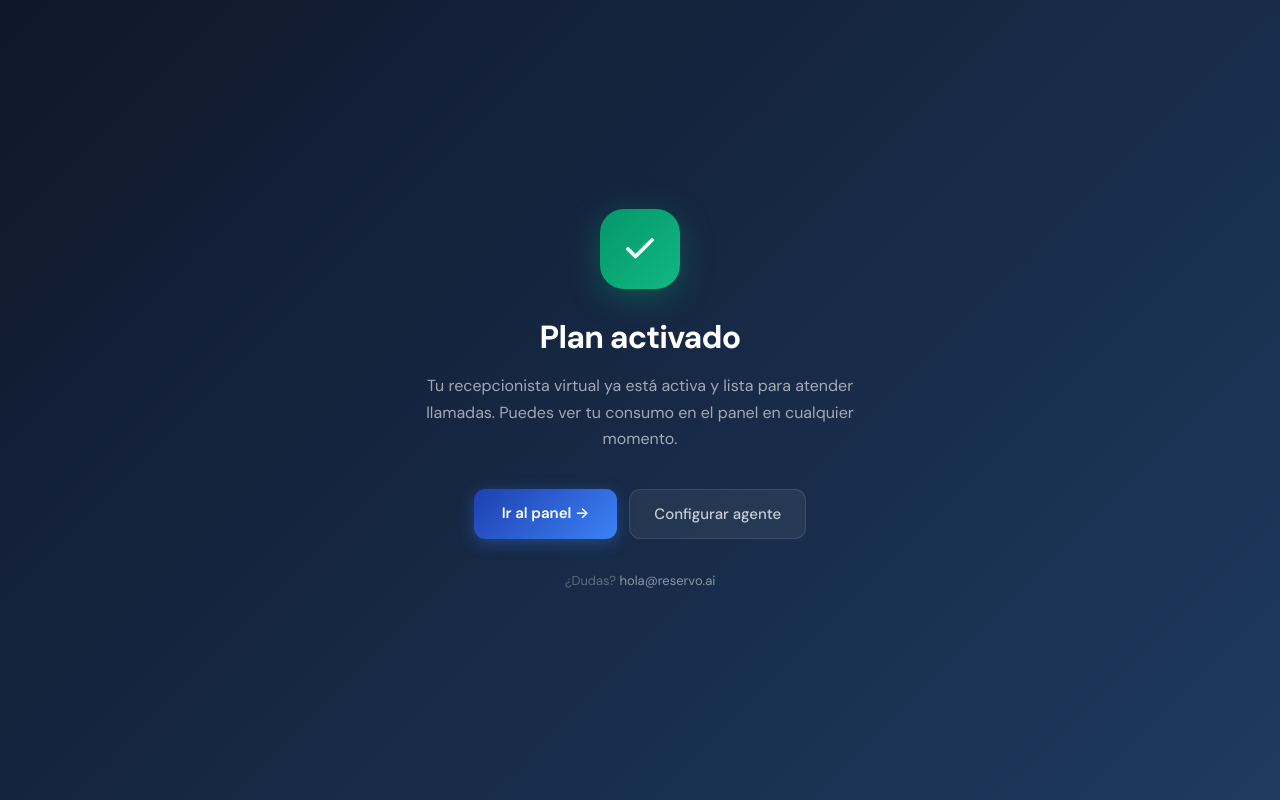
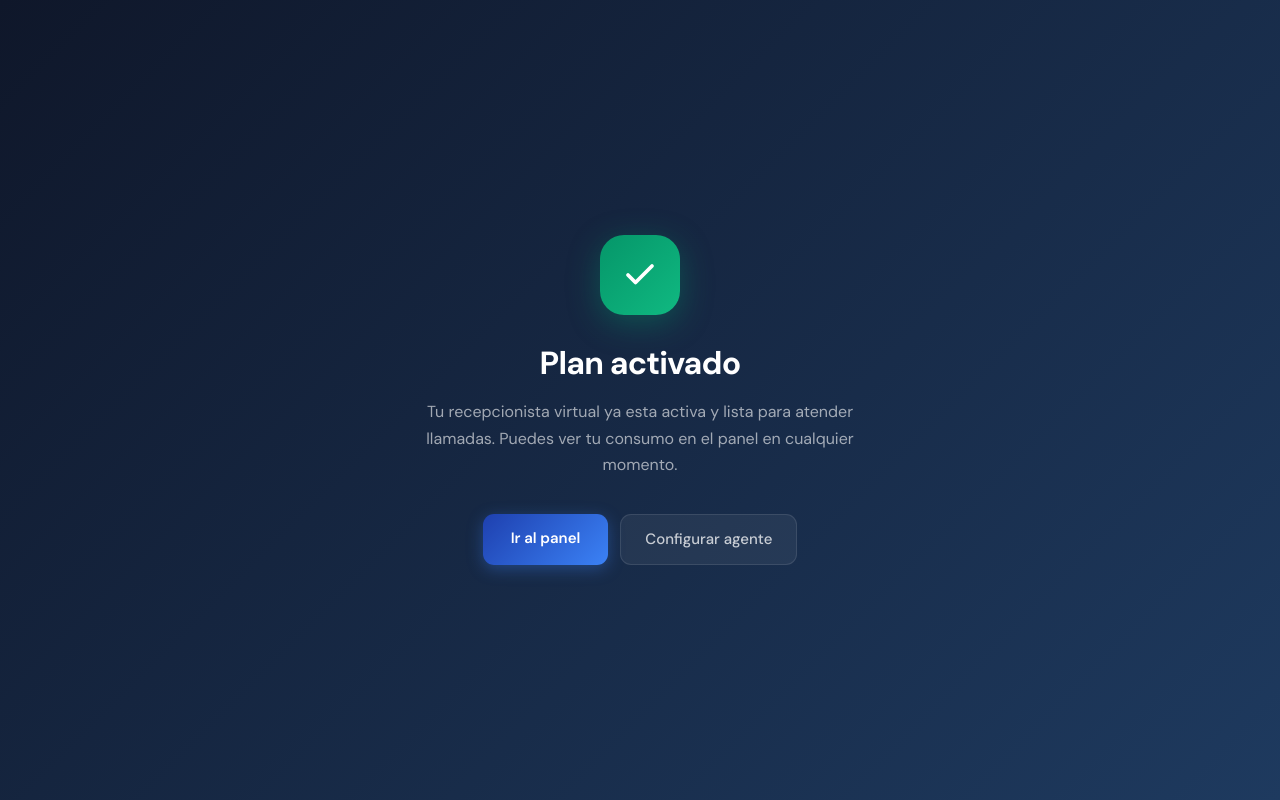
Before and after one commit to infohorizonstudioo-spec/restaurante-ai, a Next.js app: page /precios/success in a window 1280 px wide. Built offline with nearby package versions, Linux system fonts and the light colour scheme.

Commit message:
fix: success page sin useSearchParams, Suspense wrap

```diff
--- a/src/app/precios/success/page.tsx
+++ b/src/app/precios/success/page.tsx
@@ -1,41 +1,33 @@
 'use client'
-import { useEffect, useState } from 'react'
-import { useSearchParams } from 'next/navigation'
+import { Suspense } from 'react'
 import Link from 'next/link'
 
-export default function SuccessPage() {
-  const params = useSearchParams()
-  const [show, setShow] = useState(false)
-
-  useEffect(() => {
-    const t = setTimeout(() => setShow(true), 300)
-    return () => clearTimeout(t)
-  }, [])
-
+function SuccessContent() {
   return (
     <div style={{minHeight:'100vh',background:'linear-gradient(135deg,#0f172a,#1e3a5f)',display:'flex',alignItems:'center',justifyContent:'center',fontFamily:"'DM Sans',-apple-system,sans-serif",padding:24}}>
-      <style>{`@import url('https://fonts.googleapis.com/css2?family=DM+Sans:wght@400;500;600;700&display=swap'); *{box-sizing:border-box;margin:0;padding:0} @keyframes scaleIn{from{opacity:0;transform:scale(0.9)}to{opacity:1;transform:scale(1)}} @keyframes fadeUp{from{opacity:0;transform:translateY(12px)}to{opacity:1;transform:translateY(0)}}`}</style>
+      <style>{`@import url('https://fonts.googleapis.com/css2?family=DM+Sans:wght@400;500;600;700&display=swap'); *{box-sizing:border-box;margin:0;padding:0} @keyframes scaleIn{from{opacity:0;transform:scale(0.9)}to{opacity:1;transform:scale(1)}}`}</style>
       <div style={{maxWidth:480,width:'100%',textAlign:'center',animation:'scaleIn 0.4s ease'}}>
         <div style={{width:80,height:80,borderRadius:24,background:'linear-gradient(135deg,#059669,#10b981)',display:'flex',alignItems:'center',justifyContent:'center',margin:'0 auto 24px',boxShadow:'0 8px 32px rgba(5,150,105,0.4)'}}>
           <svg width='36' height='36' viewBox='0 0 24 24' fill='none'><path d='M20 6L9 17l-5-5' stroke='white' strokeWidth='2.5' strokeLinecap='round' strokeLinejoin='round'/></svg>
         </div>
         <h1 style={{fontSize:32,fontWeight:700,color:'white',letterSpacing:'-0.025em',marginBottom:12}}>Plan activado</h1>
         <p style={{fontSize:16,color:'rgba(255,255,255,0.6)',lineHeight:1.65,marginBottom:36}}>
-          Tu recepcionista virtual ya está activa y lista para atender llamadas.
+          Tu recepcionista virtual ya esta activa y lista para atender llamadas.
           Puedes ver tu consumo en el panel en cualquier momento.
         </p>
         <div style={{display:'flex',gap:12,justifyContent:'center',flexWrap:'wrap'}}>
           <Link href='/panel' style={{padding:'13px 28px',fontSize:15,fontWeight:600,color:'white',background:'linear-gradient(135deg,#1e40af,#3b82f6)',borderRadius:11,textDecoration:'none',boxShadow:'0 4px 16px rgba(59,130,246,0.35)'}}>
-            Ir al panel →
+            Ir al panel
           </Link>
           <Link href='/configuracion' style={{padding:'13px 24px',fontSize:15,fontWeight:500,color:'rgba(255,255,255,0.75)',background:'rgba(255,255,255,0.06)',border:'1px solid rgba(255,255,255,0.1)',borderRadius:11,textDecoration:'none'}}>
             Configurar agente
           </Link>
         </div>
-        <p style={{marginTop:32,fontSize:13,color:'rgba(255,255,255,0.3)'}}>
-          ¿Dudas? <a href='mailto:hola@reservo.ai' style={{color:'rgba(255,255,255,0.5)',textDecoration:'none'}}>hola@reservo.ai</a>
-        </p>
       </div>
     </div>
   )
 }
+
+export default function SuccessPage() {
+  return <Suspense fallback={null}><SuccessContent/></Suspense>
+}
```
